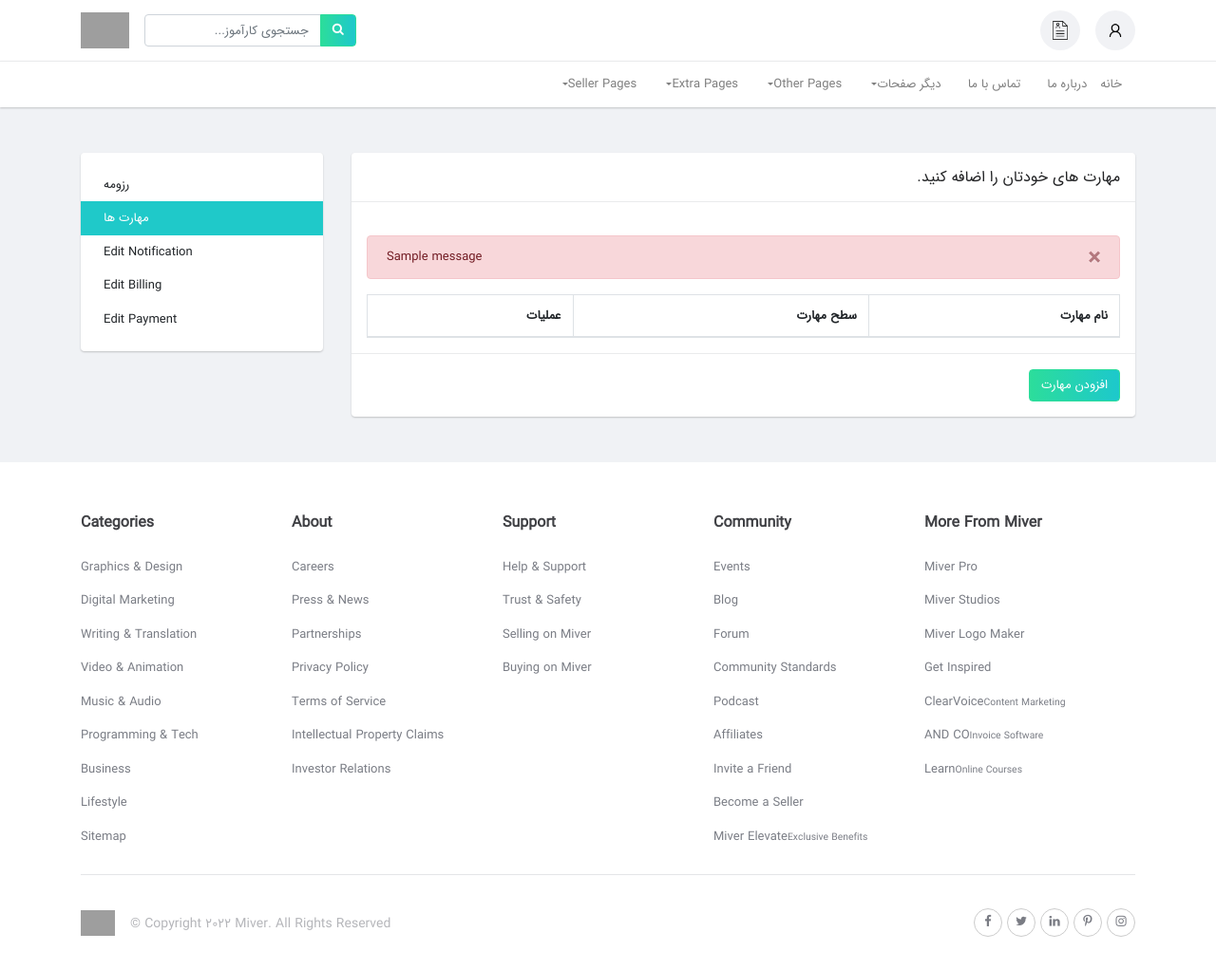
After one commit to Abarvisionco/Slancer, a Django app: page /account/resume/skills/ in a window 1280 px wide. The commit adds this page. Shown: the whole page at 95% size. Run offline with Django 5.2, Linux system fonts and the light colour scheme; a user stored in the database is signed in; data comes from the database, SQL or seed files in the repository; both versions use the stored data as it was after the commit; tables that the repository leaves empty hold one stand-in row (values such as "Sample post"); one stand-in notice (Sample message) is shown; lists and menus that the app fills with data are empty; some libraries are stand-ins or nearby versions; grey boxes are pictures that could not be loaded.

Commit message:
make CRUD for `skills` model and authorize datas

```diff
--- a/resume/urls.py
+++ b/resume/urls.py
@@ -4,4 +4,8 @@ from resume import views
 
 urlpatterns = [
     path('',views.resume_home, name='resume_home'),
+    path('skills/',views.skills,name='resume_skills'),
+    path('skills/add/',views.add_skill,name='resume_skills_add'),
+    path('skills/<int:id>/', views.update_skill, name='resume_skills_update'),
+    path('skills/<int:id>/delete/',views.delete_skill,name='resume_skills_delete')
 ]
--- a/resume/views.py
+++ b/resume/views.py
@@ -1,7 +1,10 @@
 from django.shortcuts import render
 from django.contrib.auth.decorators import login_required
+from django.urls import reverse_lazy
+
 from resume import models
-from resume.forms import ResumeForm
+from resume.forms import ResumeForm, SkillForm
+from django.contrib import messages
 from django.http import HttpResponseRedirect
 # from users.models import User
 
@@ -43,3 +46,73 @@ def resume_home(request):
     }
 
     return render(request, 'resume/home.html', context)
+
+def skills(request):
+    skills = models.Skills.objects.filter(resume__user=request.user)
+
+    context = {
+        'skills': skills,
+    }
+    return render(request,'resume/skills.html',context)
+
+def add_skill(request):
+    if request.method == "POST":
+        form = SkillForm(request.POST, request.FILES)
+        if form.is_valid():
+            try:
+                resume = models.Resume.objects.get(user=request.user)
+                skills = models.Skills.objects.create(name=form.cleaned_data['name'], level=form.cleaned_data['level'], resume=resume)
+
+                skills.save()
+                messages.success(request, f"مهارت {form.cleaned_data['name']} با موفقیت اضافه شد. ")
+                return HttpResponseRedirect(reverse_lazy("resume_skills"))
+            except:
+                messages.error(request, "لطفا اول اطلاعات اولیه رزومه خود را تکمیل کنید")
+                return HttpResponseRedirect(reverse_lazy("resume_skills"))
+    else:
+        form = SkillForm()
+
+    context = {
+        'form':form,
+        'action': "اضافه",
+    }
+    return render(request, 'resume/skills_add.html',context)
+
+def delete_skill(request, id):
+    try:
+        skill = models.Skills.objects.get(id=id, resume__user=request.user)
+        messages.success(request,f" {skill} با موفقیت حذف شد. ")
+    except:
+        messages.error(request,"اعتبار سنجی دچار خطا شد.")
+    if request.method == "POST":
+        skill.delete()
+    return HttpResponseRedirect(reverse_lazy('resume_skills'))
+
+def update_skill(request, id):
+    try:
+        skill = models.Skills.objects.get(id=id, resume__user=request.user)
+        print(skill)
+        if request.method == "POST":
+            form = SkillForm(request.POST, request.FILES, instance=skill)
+            if form.is_valid():
+                try:
+
+                    skill.name = form.cleaned_data['name']
+                    skill.level = form.cleaned_data['level']
+                    skill.save()
+                    messages.success(request, f"تغییرات روی {skill.name} با موفقیت اعمال شد. ")
+                    return HttpResponseRedirect(reverse_lazy("resume_skills"))
+                except:
+                    messages.error(request, "هنگام بروز رسانی مشکلی بوجود آمد. لطفا مجدد تلاش کنید.")
+                    return HttpResponseRedirect(reverse_lazy("resume_skills"))
+        else:
+            form = SkillForm(instance=skill)
+    except:
+        messages.error(request,"اعتبار سنجی دچار خطا شد.")
+        return HttpResponseRedirect(reverse_lazy('resume_skills'))
+
+    context = {
+        'form':form,
+        'action': "ویرایش",
+    }
+    return render(request, 'resume/skills_add.html',context)
--- a/templates/resume/home.html
+++ b/templates/resume/home.html
@@ -12,8 +12,8 @@
                 <div class="col-lg-3">
                     <div class="bg-white rounded shadow-sm py-3 sidebar-fix">
                         <div class="dropdown-menu-show">
-                            <a class="dropdown-item py-2 active" href="{% url 'resume_home' %}">نمایش رزومه</a>
-                            <a class="dropdown-item py-2" href="edit-security.html">Edit Security</a>
+                            <a class="dropdown-item py-2 active" href="{% url 'resume_home' %}">رزومه</a>
+                            <a class="dropdown-item py-2" href="{% url 'resume_skills' %}">مهارت ها</a>
                             <a class="dropdown-item py-2" href="edit-notifications.html">Edit Notification</a>
                             <a class="dropdown-item py-2" href="edit-billing.html">Edit Billing</a>
                             <a class="dropdown-item py-2" href="edit-payment.html">Edit Payment</a>
--- /dev/null
+++ b/templates/resume/skills.html
@@ -0,0 +1,124 @@
+{% extends 'base.html' %}
+
+{% block title %}
+    رزومه شما
+{% endblock %}
+
+{% block content %}
+    {% include 'django_quill/media.html' %}
+    <section class="py-5">
+        <div class="container">
+            <div class="row">
+                <div class="col-lg-3">
+                    <div class="bg-white rounded shadow-sm py-3 sidebar-fix">
+                        <div class="dropdown-menu-show">
+                            <a class="dropdown-item py-2 " href="{% url 'resume_home' %}">رزومه</a>
+                            <a class="dropdown-item py-2 active" href="{% url 'resume_skills' %}">مهارت ها</a>
+                            <a class="dropdown-item py-2" href="edit-notifications.html">Edit Notification</a>
+                            <a class="dropdown-item py-2" href="edit-billing.html">Edit Billing</a>
+                            <a class="dropdown-item py-2" href="edit-payment.html">Edit Payment</a>
+                        </div>
+                    </div>
+                </div>
+                <div class="col-lg-9" dir="rtl">
+                    <div class="bg-white rounded shadow-sm sidebar-page-right">
+                        <div>
+                            <div class="p-3 border-bottom text-right">
+                                <h6 class="mb-0">مهارت های خودتان را اضافه کنید.
+                                </h6>
+                            </div>
+
+                            <div class="p-3 border-bottom">
+                                {% if messages %}
+                                    <br>
+                                    <div class="alert alert-danger alert-dismissible" role="alert">
+                                        <div id="form_errors">
+                                            {% for message in messages %}
+                                                <span class="text-right">{{ message }}</span><br>
+                                            {% endfor %}
+
+                                            <button type="button" class="close" data-dismiss="alert"
+                                                    aria-label="Close">
+                                                <span aria-hidden="true">&times;</span>
+                                            </button>
+                                        </div>
+
+                                    </div>
+                                {% endif %}
+                                {% if form.errors %}
+                                    <div class="alert alert-danger alert-dismissible" role="alert">
+                                    <div id="form_errors">
+                                        {% for key, value in form.errors.items %}
+                                            <span>{{ value }}</span>
+                                        {% endfor %}
+
+                                        <button type="button" class="close" data-dismiss="alert"
+                                                aria-label="Close">
+                                            <span aria-hidden="true">&times;</span>
+                                        </button>
+                                    </div>
+                                {% endif %}
+                                <table class="table table-bordered m-0" style="text-align: right">
+                                    <thead>
+                                    <tr>
+                                        <th>نام مهارت</th>
+                                        <th>سطح مهارت</th>
+                                        <th>عملیات</th>
+                                    </tr>
+                                    </thead>
+                                    <tbody>
+                                    {% for i in skills %}
+                                        <tr>
+                                            <td>{{ i.name }}</td>
+
+                                            {% if i.level == "a" %}
+                                                <td class="text-danger">
+                                                    مقدماتی
+                                                </td>
+                                            {% elif i.level == "b" %}
+                                                <td class="text-warning">
+                                                    متوسط
+                                                </td>
+                                            {% else %}
+                                                <td class="text-success">
+                                                    پیشرفته
+                                                </td>
+
+                                            {% endif %}
+
+                                            <td>
+                                                <form action="{% url 'resume_skills_delete' i.id %}" method="post">
+                                                    {% csrf_token %}
+                                                    <a class="btn btn-success  text-white" title="Edit"
+                                                       href="{% url 'resume_skills_update' i.id %}"> ویرایش <i
+                                                            class="fa fa-edit"></i></a>
+                                                    <button class="btn btn-danger text-white" type="submit"
+                                                            title="Delete"> حذف <i
+                                                            class="fa fa-trash"></i></button>
+                                                </form>
+
+                                            </td>
+                                        </tr>
+                                    {% endfor %}
+
+                                    </tbody>
+                                </table>
+
+
+                                </div>
+
+                                <div class="p-3">
+                                    <div class="text-right">
+                                        <a class="btn btn-success text-white" href="{% url 'resume_skills_add' %}">افزودن
+                                            مهارت</a>
+                                    </div>
+
+                                </div>
+                            </div>
+                        </div>
+                    </div>
+                </div>
+            </div>
+    </section>
+
+{% endblock %}
```
Also changed, not shown: resume/forms.py (+19 -0 lines), templates/resume/skills_add.html (added, +89 -0 lines), db.sqlite3, media/resume_files/2024/03/20571217.jpg (added).
